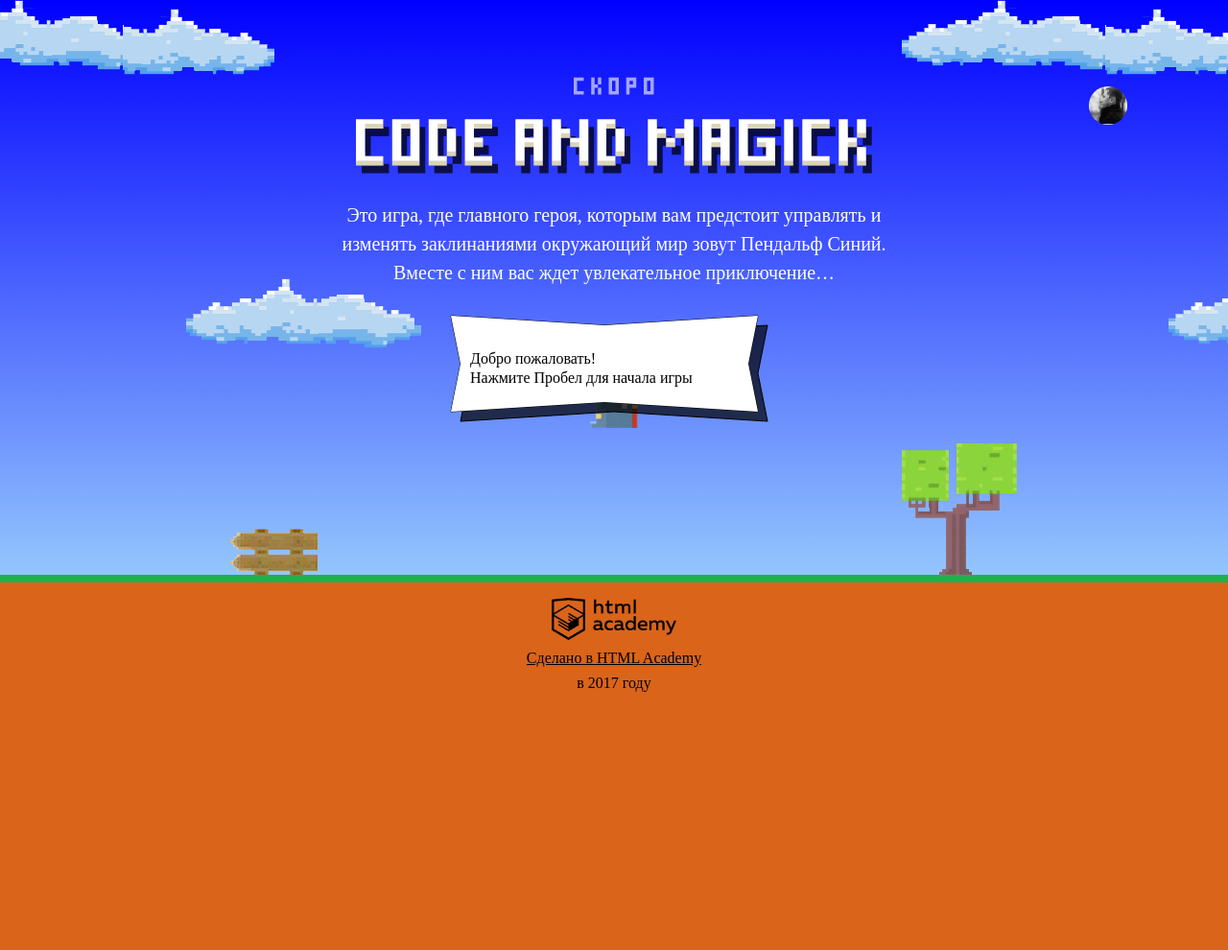
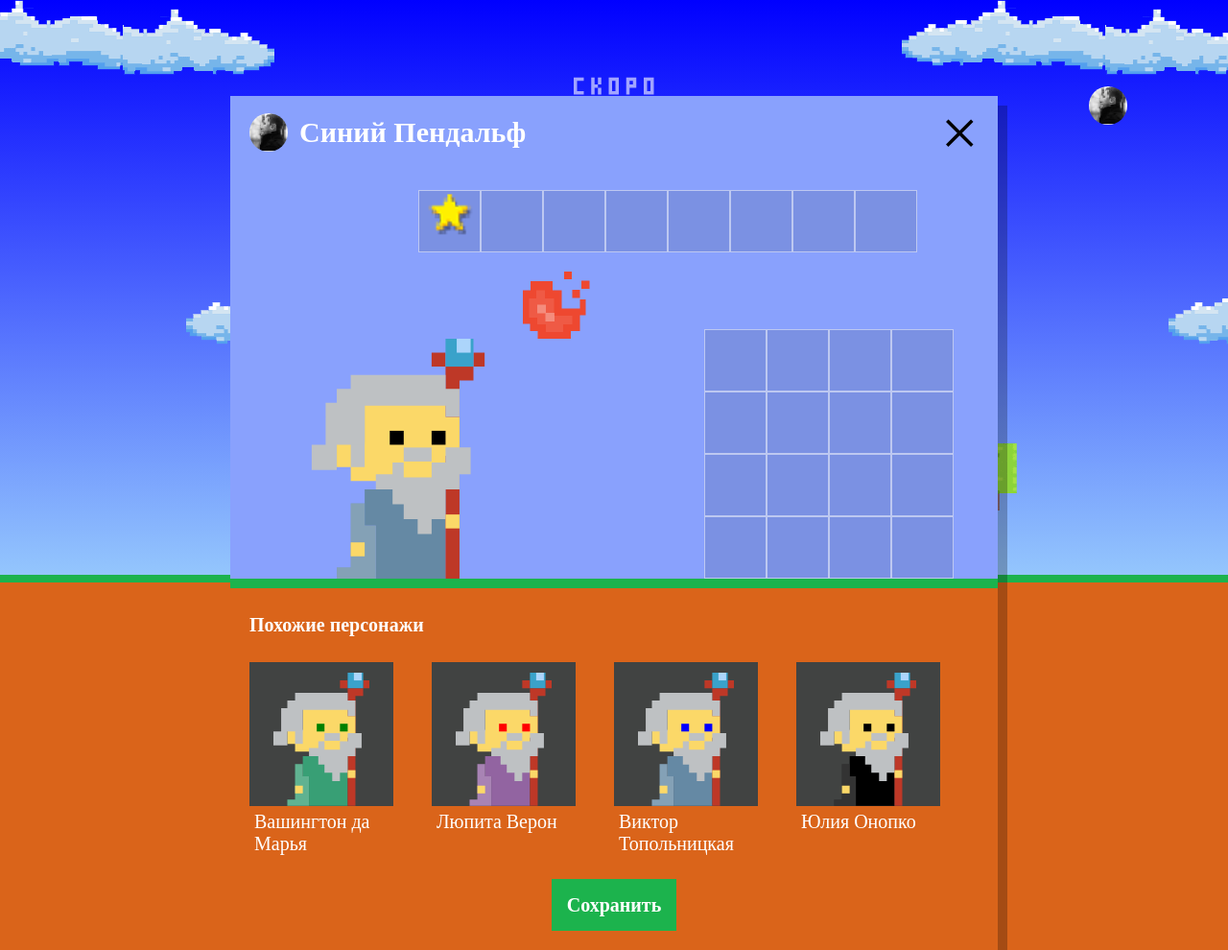
Before and after one commit to margareti/code-magic, a website: page index.html in a window 1280 px wide. Shown: the whole page at 96% size. Before the commit the page ends 800 px from the top, so only its background shows below. Drawn offline with Linux system fonts and the light colour scheme; a web font is replaced by a local one.

Commit message:
feat: populate similar wizards

```diff
--- a/css/main.css
+++ b/css/main.css
@@ -727,6 +727,10 @@ input[type=radio]:checked + .review-mark-label {
   flex-wrap: nowrap;
 }
 
+.setup-similar-item {
+  width: 25%;
+}
+
 .setup-similar-label {
   margin: 5px;
 
--- a/index.html
+++ b/index.html
@@ -186,6 +186,7 @@
     return height * 1/3 - getWizardHeight()/2;
   }
 </script>
+<script src="js/setup.js"></script>
 <script src="js/stats.js"></script>
 <script src="js/game.js"></script>
 </body>
--- /dev/null
+++ b/js/setup.js
@@ -0,0 +1,95 @@
+var setup = document.querySelector('.setup');
+setup.classList.remove('hidden');
+
+var wizardData = {
+  firstNames: ['Иван',
+               'Хуан Себастьян',
+               'Мария',
+               'Кристоф',
+               'Виктор',
+               'Юлия',
+               'Люпита',
+               'Вашингтон'],
+  lastNames: ['да Марья',
+              'Верон',
+              'Мирабелла',
+              'Вальц',
+              'Онопко',
+              'Топольницкая',
+              'Нионго',
+              'Ирвинг'],
+  coatColor: ['rgb(101, 137, 164)',
+              'rgb(241, 43, 107)',
+              'rgb(146, 100, 161)',
+              'rgb(56, 159, 117)',
+              'rgb(215, 210, 55)',
+              'rgb(0, 0, 0)'],
+  eyeColor: ['black',
+             'red',
+             'blue',
+             'yellow',
+             'green']
+}
+
+var wizardCount = 4;
+var wizardTemplate = document.querySelector('#similar-wizard-template').content;
+var wizardElement = document.querySelector('.setup-similar-list');
+var wizards = generateWizards(wizardData);
+wizardElement.appendChild(renderWizards(wizards));
+
+function generateWizards(wizardData) {
+  var i;
+  var firstNames = wizardData.firstNames.slice();
+  var lastNames = wizardData.lastNames.slice();
+  var coatColor = wizardData.coatColor.slice();
+  var eyeColor = wizardData.eyeColor.slice();
+  var wizards = [];
+  var wizard;
+
+  for (i = 0; i < wizardCount; i ++) {
+    wizard = {};
+    wizard.name = generateWizardName();
+    wizard.coatColor = genElement(coatColor, randomNum(coatColor));
+    wizard.eyeColor = genElement(eyeColor, randomNum(eyeColor));
+    wizards.push(wizard);
+  }
+
+  function randomNum(arr) {
+    return Math.floor(Math.random() * arr.length);
+  }
+
+  function generateWizardName() {
+    var firstName = genElement(firstNames, randomNum(firstNames));
+    var lastName = genElement(lastNames, randomNum(lastNames));
+    return firstName + ' ' + lastName;
+  }
+
+  function genElement(arr, index) {
+    var name = arr[index];
+    arr.splice(index, 1);
+    return name;
+  }
+  return wizards;
+}
+
+function renderWizard (wizard) {
+  var wizardElement = wizardTemplate.cloneNode(true);
+  wizardElement.querySelector('.setup-similar-label').textContent = wizard.name;
+  wizardElement.querySelector('.wizard-coat').style.fill = wizard.coatColor;
+  wizardElement.querySelector('.wizard-eyes').style.fill = wizard.eyeColor;
+  return wizardElement;
+}
+
+function renderWizards(wizards) {
+  console.log("in render wizards ", wizards)
+  var fragment = document.createDocumentFragment();
+  var i = 0;
+  for (; i < wizards.length; i++) {
+    fragment.appendChild(renderWizard(wizards[i]));
+  }
+  return fragment;
+}
+
+
+var setupSimilar = document.querySelector('.setup-similar');
+setupSimilar.classList.remove('hidden');
```
